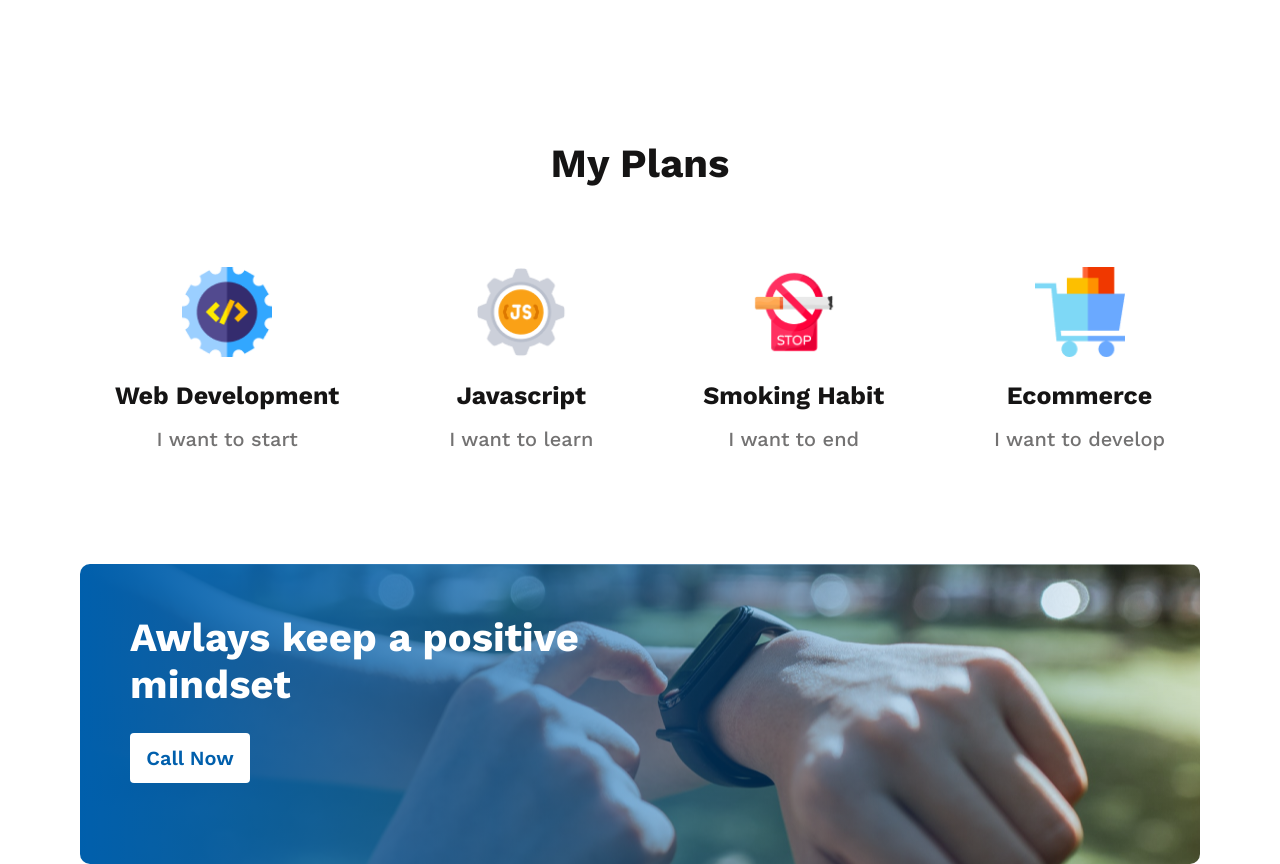
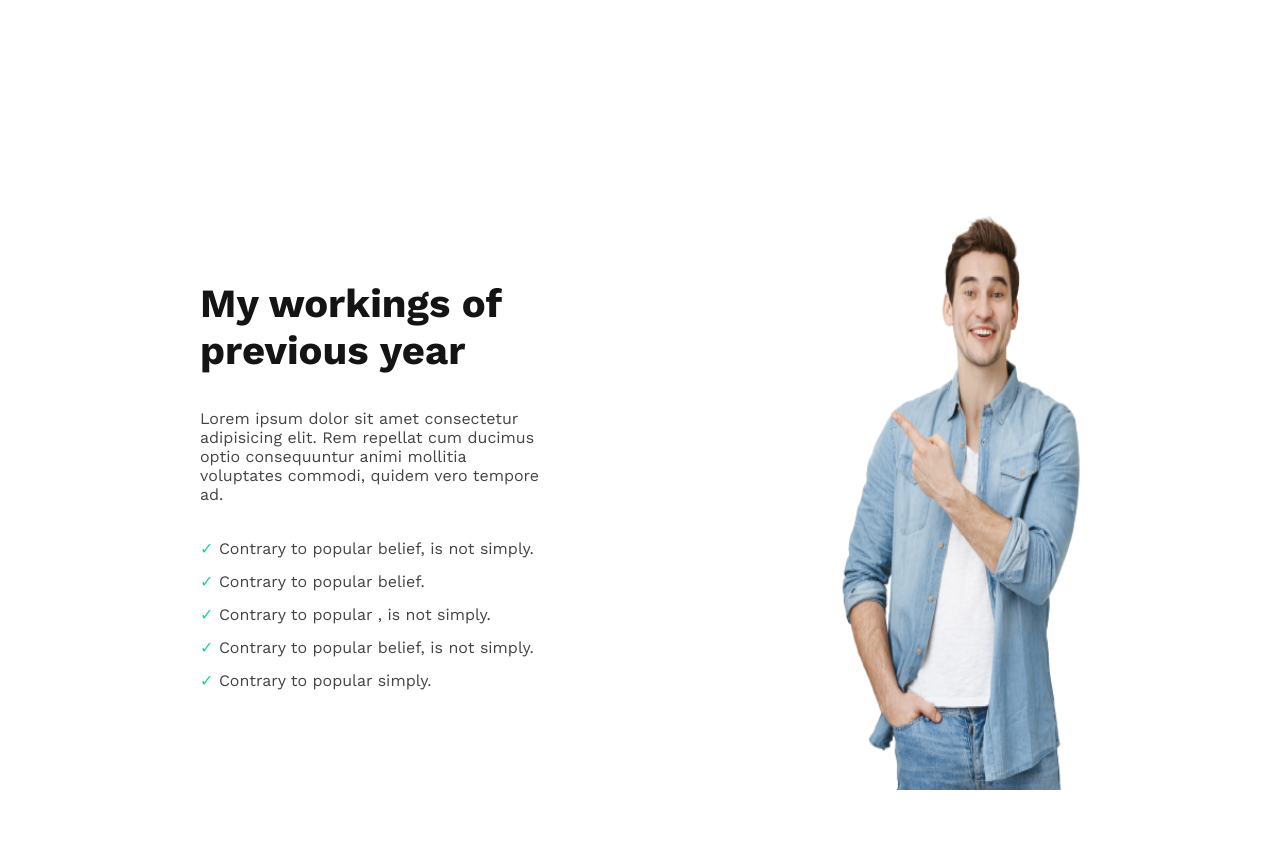
Before and after one commit to Showmandas/assignment_1, a plain HTML site: page index.html in a window 1280 px wide. Shown: the part 1620-2484 px from the top of the page. Drawn offline with nearby package versions, Linux system fonts and the light colour scheme.

Commit message:
add new section

```diff
--- a/index.html
+++ b/index.html
@@ -49,7 +49,32 @@
         </div>
         <!--/row-->
       </section>
-      <!--/failures-->
+      <!--end /failures section-->
+      <!-- start workings section  -->
+      <section class="workings">
+        <div class="row">
+          <div class="row-txt" style="padding-left: 70px;">
+            <h2>My workings of previous year</h2>
+            <p>
+              Lorem ipsum dolor sit amet consectetur adipisicing elit. Rem repellat cum ducimus optio consequuntur animi mollitia voluptates commodi, quidem vero tempore ad.
+            </p>
+            <ul>
+              <li>Contrary to popular belief, is not simply.</li>
+              <li>Contrary to popular belief.</li>
+              <li>Contrary to popular , is not simply.</li>
+              <li>Contrary to popular belief, is not simply.</li>
+              <li>Contrary to popular simply.</li>
+            </ul>
+          </div>
+          <!--/row-txt-->
+          <div class="row-img">
+            <img src="images/person1.png" alt="person image" id="person" />
+          </div>
+          <!--/row-img-->
+        </div>
+        <!--/row-->
+      </section>
+      <!--end /workings section-->
       <!-- start plan section  -->
       <section class="plan">
         <h2>My Plans</h2>
@@ -81,7 +106,7 @@
         </div>
         <!--/row-->
       </section>
-      <!--/PLAN-->
+      <!--/end plan section-->
       <!-- start gradient section -->
       <section class="gradient">
         <div class="gradient-div">
@@ -93,8 +118,9 @@
         </div>
         <!--/gradient-div-->
       </section>
-      <!--/gradient-->
+      <!--/end gradient section-->
     </main>
+    <!-- start footer section  -->
     <footer>
         <div class="future">
             <h2>Future</h2>
@@ -116,5 +142,6 @@
             </form>
         </div><!--/subscribe-->
     </footer>
+    <!-- end footer section  -->
   </body>
 </html>
--- a/style.css
+++ b/style.css
@@ -76,7 +76,7 @@ header {
   margin: 0 auto;
   width: 1100px;
   height: 725px;
-  margin-bottom: 60px;
+  margin-bottom: 50px;
 }
 .row {
   display: flex;
@@ -116,6 +116,21 @@ header {
 .row-txt ul li:before {
   content: "\2713\0020";
   color: #16d887;
+}
+
+/* style workings section  */
+.workings{
+  /* width: 50%; */
+  margin: 0 auto;
+  width: 1100px;
+  height: 725px;
+  margin-bottom: 70px;
+}
+#person{
+  padding-top: 60px;
+  width: 650px;
+  height: 600px;
+
 }
 
 /* style plan section*/
```
Also changed, not shown: images/person1.png (added), 1 other file.
